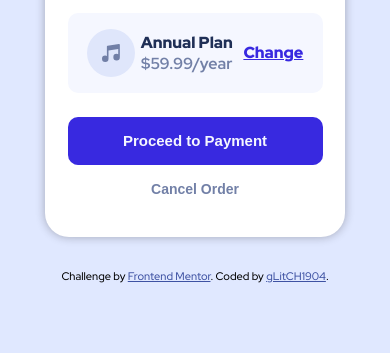
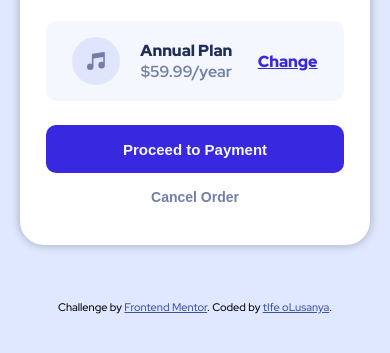
Before and after one commit to gLitCH1904/order-summary, a plain HTML site: page index.html in a window 390 px wide. Shown: the part 345-698 px from the top of the page. Drawn offline with Linux system fonts and the light colour scheme.

Commit message:
Add files via upload

```diff
--- a/index.html
+++ b/index.html
@@ -56,7 +56,7 @@
 
   <div class="attribution">
     Challenge by <a href="https://www.frontendmentor.io?ref=challenge" target="_blank">Frontend Mentor</a>.
-    Coded by <a href="#">gLitCH1904</a>.
+    Coded by <a href="#">tIfe oLusanya</a>.
   </div>
 </body>
 
--- a/order.css
+++ b/order.css
@@ -34,6 +34,7 @@ body {
     background-color: var(--Pale-blue);
     align-items: center;
     justify-content: center;
+    margin: auto;
 }
 
 .background-1 {
@@ -207,8 +208,10 @@ button {
     }
 
     .container {
-        width: 300px;
-        margin-top: 4rem;
+        max-width: 350px;
+        margin: 10%;
+        ;
+        margin-top: 3rem;
     }
 
     .container ul li:nth-child(2) {
```
